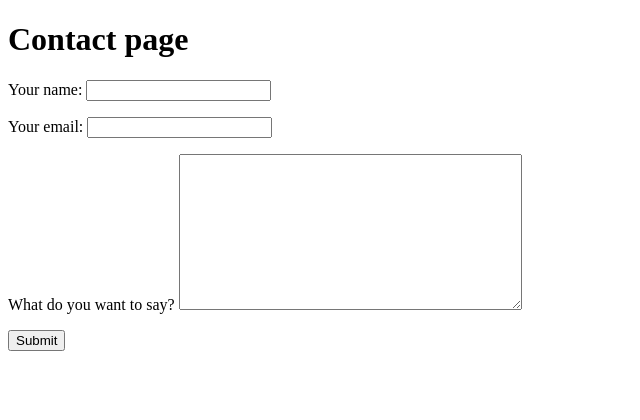
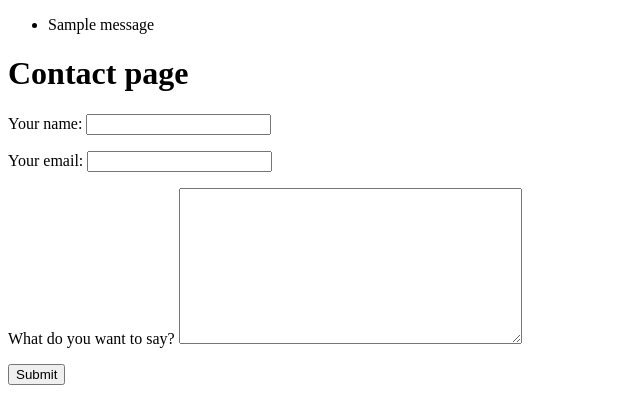
Before and after one commit to tkovalsky/hello, a Django app: page /contact/ in a window 1280 px wide. Shown: the part 188-608 px from the top of the page, without its empty margins (0-640 px from the left). Run offline with Django 3.2, Linux system fonts and the light colour scheme; tables that the repository leaves empty hold one stand-in row (values such as "Sample post"); one stand-in notice (Sample message) is shown; parts of the project's set-up code (start-up, migrations or seed data) failed here and were passed over.

Commit message:
added django messages

```diff
--- a/collection/templates/base.html
+++ b/collection/templates/base.html
@@ -44,6 +44,17 @@
 	</nav>
 	</header>
 
+  {% if messages %}
+  <ul class="messages">
+      {% for message in messages %}
+      <li{% if message.tags %} class="{{ message.tags }}" {% endif %}>
+      {{ message }}</li>
+      {% endfor %}
+  </ul>
+  {% endif %}
+
+
+
 	{% block content %} {% endblock content %}
 	{% block footer %} {% endblock footer %}
 </body>
--- a/collection/views.py
+++ b/collection/views.py
@@ -1,7 +1,9 @@
+from django.core.mail import EmailMessage
+from django.contrib import messages
+from django.http import Http404
 from django.shortcuts import render, redirect
+from django.template import Context
 from django.template.loader import get_template
-from django.core.mail import EmailMessage
-from django.template import Context
 
 from collection.forms import ThingForm, ContactForm
 from collection.models import Thing
@@ -23,8 +25,12 @@ def thing_detail(request, slug):
         'thing':thing,
     })
 
+@login_required
 def edit_thing(request, slug):
     thing=Thing.objects.get(slug=slug)
+    if thing.user != request.user:
+        raise Http404
+
     form_class = ThingForm
 
     if request.method == 'POST':
@@ -34,8 +40,11 @@ def edit_thing(request, slug):
         if form.is_valid():
 	    #save the new data
             form.save()
+
+            messages.success(request, 'Thing details updated.')
             return redirect('thing_detail', slug=thing.slug)
-	#other just create the form
+
+    #other just create the form
     else:
         form = form_class(instance=thing)
 
```
